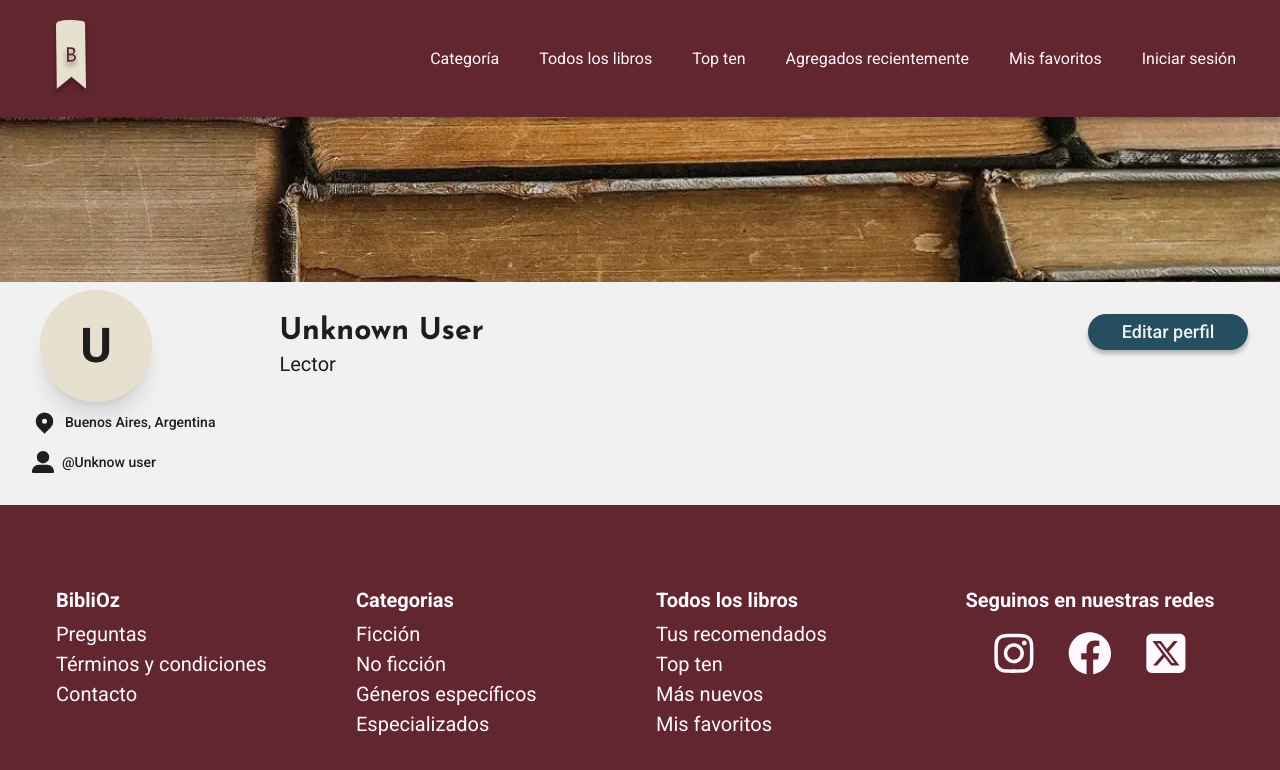
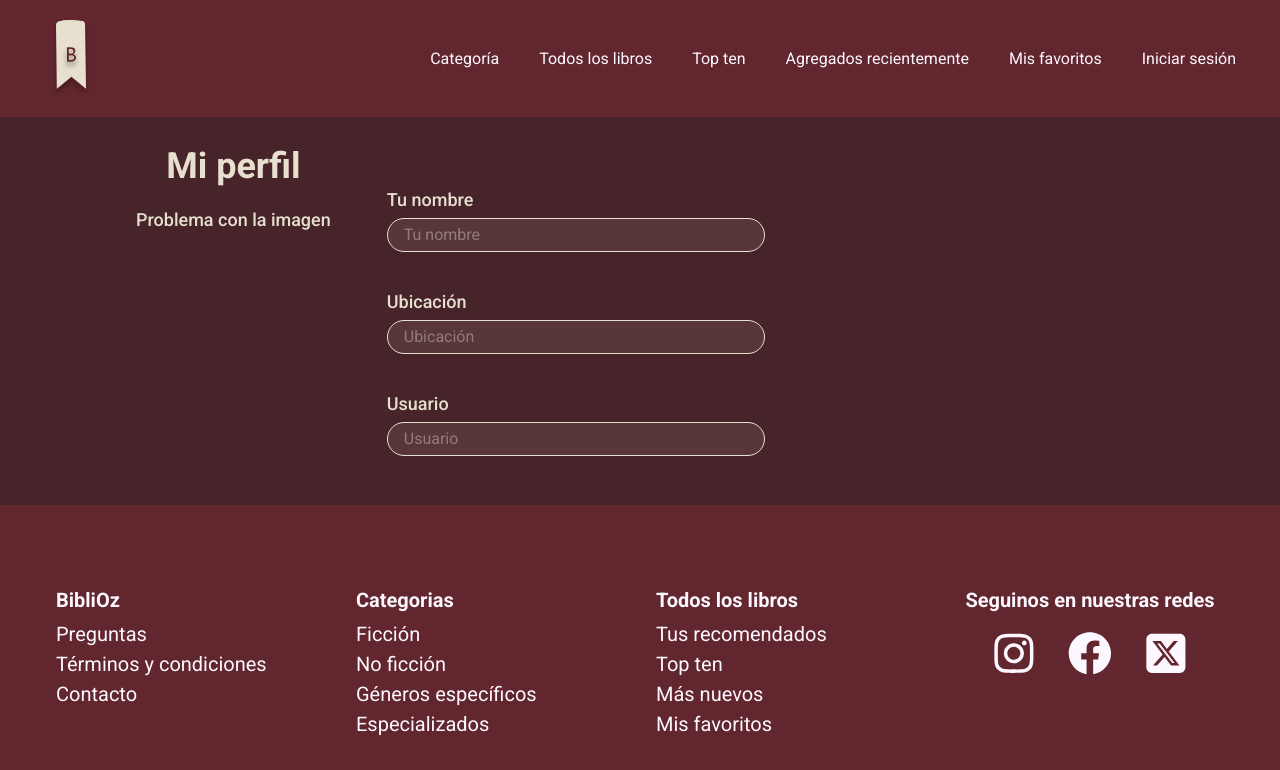
Before and after one commit to No-Country-simulation/s17-13-t-python-react, a Next.js app in the folder frontend/: page /user in a window 1280 px wide. Both pictures are taken after a click on the button "Editar perfil". Shown: the top 770 px of the page. Built offline with nearby package versions, Linux system fonts and the light colour scheme; no server answers; what @midudev/tailwind-animations would draw is missing.

Commit message:
feat(frontend):User edit modal component implementation. for Issue #88 (#94)

```diff
--- a/frontend/src/app/(profile)/_components/UserProfileOverview.tsx
+++ b/frontend/src/app/(profile)/_components/UserProfileOverview.tsx
@@ -1,9 +1,13 @@
+'use client';
+
+import { useState } from 'react';
 import Avatar from '../../../components/Avatar';
 import { FaRegEdit } from 'react-icons/fa';
 import ButtonBase from '../../../components/ButtonBase';
 import ProfileSummaryList from './ProfileSummaryList';
 import Title from '../../../components/Typography/Title';
 import { ItemInfo } from '@/interfaces/ItemData.interface';
+import EditUserProfile from '@/components/EditUserProfile';
 
 interface Props {
   userName: string;
@@ -12,6 +16,8 @@ interface Props {
 }
 
 export default function UserProfileOverview({ image, dataUser, userName }: Props) {
+  const [isEditProfile, setEditProfile] = useState<boolean>(false);
+
   return (
     <div className="mx-auto grid max-w-[85rem] grid-cols-1 pb-8 md:grid-cols-[auto_1fr] md:gap-x-16">
       {image != null ? (
@@ -33,8 +39,15 @@ export default function UserProfileOverview({ image, dataUser, userName }: Props
           <Title level={2} title={userName} />
           <span className="text-xl font-normal">Lector</span>
         </header>
-        <ButtonBase text="Editar perfil" icon={<FaRegEdit />} alt="Editar perfil" />
+        <ButtonBase
+          text="Editar perfil"
+          icon={<FaRegEdit />}
+          alt="Editar perfil"
+          handleCLick={() => setEditProfile(true)}
+        />
       </div>
+
+      {isEditProfile && <EditUserProfile image={image} setEditProfile={setEditProfile} />}
     </div>
   );
 }
--- a/frontend/src/app/(profile)/layout.tsx
+++ b/frontend/src/app/(profile)/layout.tsx
@@ -6,7 +6,7 @@ export default function ProfileLayout({
   children: React.ReactNode;
 }>) {
   return (
-    <section className="grid h-full grid-cols-1 grid-rows-[10.3rem_1fr]">
+    <section className="relative grid h-full grid-cols-1 grid-rows-[10.3rem_1fr]">
       <img
         className="h-full w-full object-cover"
         src={backgroundImage.src}
--- /dev/null
+++ b/frontend/src/components/EditUserPhoto.tsx
@@ -0,0 +1,70 @@
+'use client';
+
+import Image from 'next/image';
+import React, { useRef, useState } from 'react';
+import { FaCamera } from 'react-icons/fa6';
+
+interface EditUserPhotoProps {
+  photo: string | null;
+  setPhoto: (photo: string | null) => void;
+}
+
+export default function EditUserPhoto({ photo, setPhoto }: EditUserPhotoProps) {
+  const [pickedImage, setPickedImage] = useState<string | ArrayBuffer | null>(null);
+  const imageInput = useRef<HTMLInputElement>(null);
+
+  function handlePickClick() {
+    imageInput.current?.click();
+  }
+
+  function handleImageChange(event: any) {
+    const file = event.target.files[0];
+
+    if (!file) {
+      setPickedImage(null);
+      return;
+    }
+
+    setPhoto(file);
+
+    const fileReader = new FileReader();
+
+    fileReader.onload = () => {
+      setPickedImage(fileReader.result);
+    };
+
+    fileReader.readAsDataURL(file);
+  }
+
+  if (!photo) return <p className="text-lg font-medium text-[#E7E0CF]">Problema con la imagen</p>;
+
+  return (
+    <button
+      type="button"
+      onClick={handlePickClick}
+      className="group relative h-[170px] w-[170px] overflow-hidden rounded-full md:h-[200px] md:w-[200px]"
+    >
+      <Image
+        fill
+        src={pickedImage || photo}
+        alt="user photo"
+        className="block rounded-full object-fill"
+      />
+
+      <div className="absolute top-0 flex h-full w-full flex-col items-center justify-center gap-2 opacity-0 backdrop-brightness-50 transition-opacity group-hover:opacity-100">
+        <FaCamera className="h-[30px] w-[30px] fill-[#E7E0CF]" />
+        <p className="w-[110px] text-lg font-medium text-[#E7E0CF]">Cambiar foto de perfil</p>
+      </div>
+
+      <input
+        id="photo"
+        name="photo"
+        type="file"
+        hidden
+        accept="image/png, image/jpeg"
+        ref={imageInput}
+        onChange={handleImageChange}
+      />
+    </button>
+  );
+}
--- /dev/null
+++ b/frontend/src/components/EditUserProfile.tsx
@@ -0,0 +1,31 @@
+'use client';
+
+import React, { useState } from 'react';
+import EditUserPhoto from './EditUserPhoto';
+import EditUserProfileForm from './EditUserProfileForm';
+
+interface EditUserProfileProps {
+  image: string | null;
+  setEditProfile: (edit: boolean) => void;
+}
+
+export default function EditUserProfile({ image, setEditProfile }: EditUserProfileProps) {
+  const [photo, setPhoto] = useState<string | null>(null);
+
+  return (
+    <div className="absolute left-[0px] top-0 flex h-[600px] w-[100%] items-center justify-center bg-[#47242A] md:h-[498px]">
+      <div className="grid h-[100%] max-w-[65rem] flex-grow grid-cols-[1fr] grid-rows-[auto_auto] justify-between px-4 py-4 md:h-[90%] md:grid-cols-[auto_1fr] md:grid-rows-[auto] md:justify-normal md:gap-x-4 md:pb-0 md:pt-11">
+        <div className="col-[1/-1] row-[1/2] flex flex-col items-center justify-center md:col-[1/2] md:row-[1/2] md:mt-[-40px] md:block md:text-center">
+          <h3 className="mb-5 text-4xl font-semibold text-[#E7E0CF]">Mi perfil</h3>
+          <EditUserPhoto photo={image} setPhoto={setPhoto} />
+        </div>
+
+        <div className="col-[1/-1] row-[2/3] flex justify-center md:col-[2/-1] md:row-[1/2] md:pl-10">
+          <EditUserProfileForm setEditProfile={setEditProfile} photo={photo} />
+        </div>
+      </div>
+    </div>
+  );
+}
+
+// md:mt-[-50px]
--- /dev/null
+++ b/frontend/src/components/EditUserProfileForm.tsx
@@ -0,0 +1,99 @@
+'use client';
+
+import React from 'react';
+import { useForm } from 'react-hook-form';
+import BaseInput from './BaseInput';
+import ButtonBase from './ButtonBase';
+
+interface EditUserProfileFormProps {
+  photo: string | null;
+  setEditProfile: (edit: boolean) => void;
+}
+
+interface FormData {
+  name: string;
+  location: string;
+  user: string;
+}
+
+const inputStyles =
+  'placeholder:text-[#e7e0cf69] w-[100%] md:w-[50%] outline-none text-base rounded-full border-[1px] border-[#E7E0CF] bg-[#E7E0CF1A] px-4 py-1 text-[#E7E0CF]';
+
+export default function EditUserProfileForm({ photo, setEditProfile }: EditUserProfileFormProps) {
+  const { handleSubmit, reset, control } = useForm<FormData>();
+
+  async function onSubmit(data: FormData) {
+    const updatedData = { ...data, photo };
+    console.log(updatedData);
+
+    reset();
+  }
+
+  return (
+    <form
+      onSubmit={handleSubmit(onSubmit)}
+      className="flex w-[80%] flex-col sm:w-[55%] md:w-[100%]"
+    >
+      <div className="flex flex-grow flex-col gap-5 md:gap-9">
+        <div className="flex flex-col gap-1">
+          <label htmlFor="title" className="text-lg font-medium text-[#E7E0CF]">
+            Tu nombre
+          </label>
+
+          <BaseInput
+            customClass={inputStyles}
+            name="name"
+            type="text"
+            placeholder="Tu nombre"
+            control={control}
+          />
+        </div>
+
+        <div className="flex flex-col gap-1">
+          <label htmlFor="title" className="text-lg font-medium text-[#E7E0CF]">
+            Ubicación
+          </label>
+
+          <BaseInput
+            customClass={inputStyles}
+            name="location"
+            type="text"
+            placeholder="Ubicación"
+            control={control}
+          />
+        </div>
+
+        <div className="flex flex-col gap-1">
+          <label htmlFor="title" className="text-lg font-medium text-[#E7E0CF]">
+            Usuario
+          </label>
+
+          <BaseInput
+            customClass={inputStyles}
+            name="user"
+            type="text"
+            placeholder="Usuario"
+            control={control}
+          />
+        </div>
+      </div>
+
+      <div className="flex items-end justify-center gap-4 md:justify-end">
+        <ButtonBase
+          text="Cerrar sesíon"
+          alt="Cerrar sesíon"
+          type="button"
+          handleCLick={() => setEditProfile(false)}
+          customClass="!bg-transparent border-[1px] border-[#E7E0CF] text-[#E7E0CF]"
+        />
+
+        <ButtonBase
+          text="Guardar cambios"
+          alt="Guardar cambios"
+          type="submit"
+          customClass="!bg-[#E7E0CF]  !text-[#47242A]"
+        />
+      </div>
+    </form>
+  );
+}
```
Also changed, not shown: 1 other file (tests, documents, lock files or other folders).
